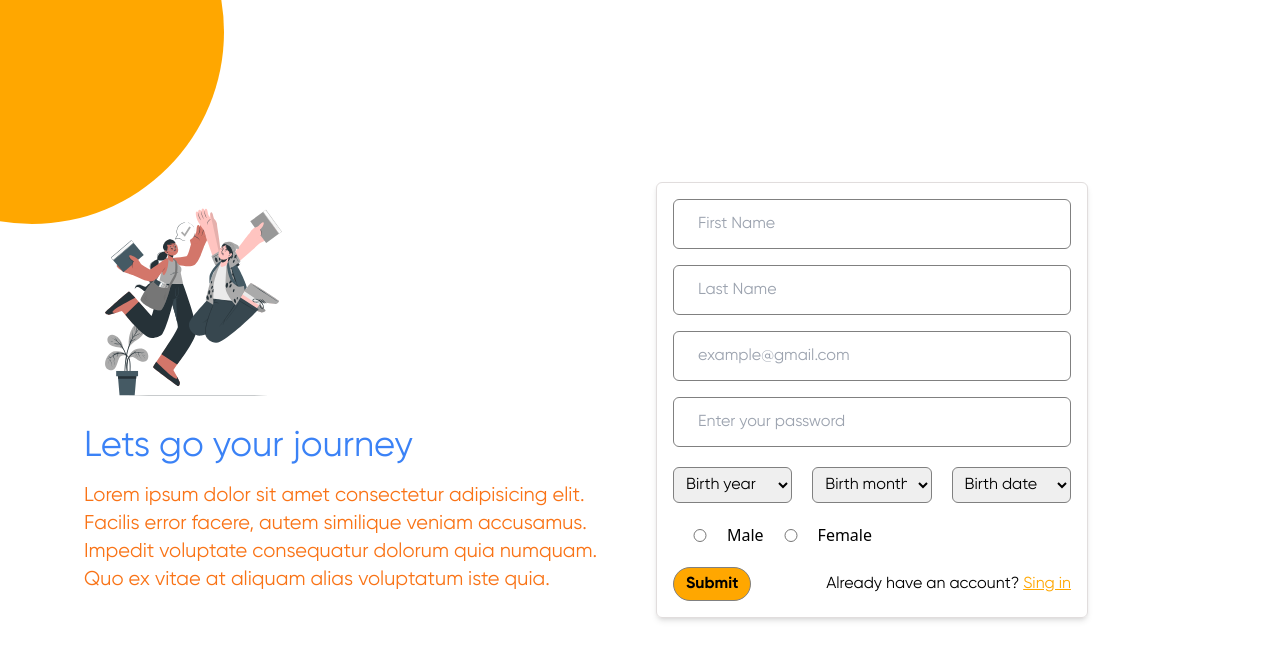
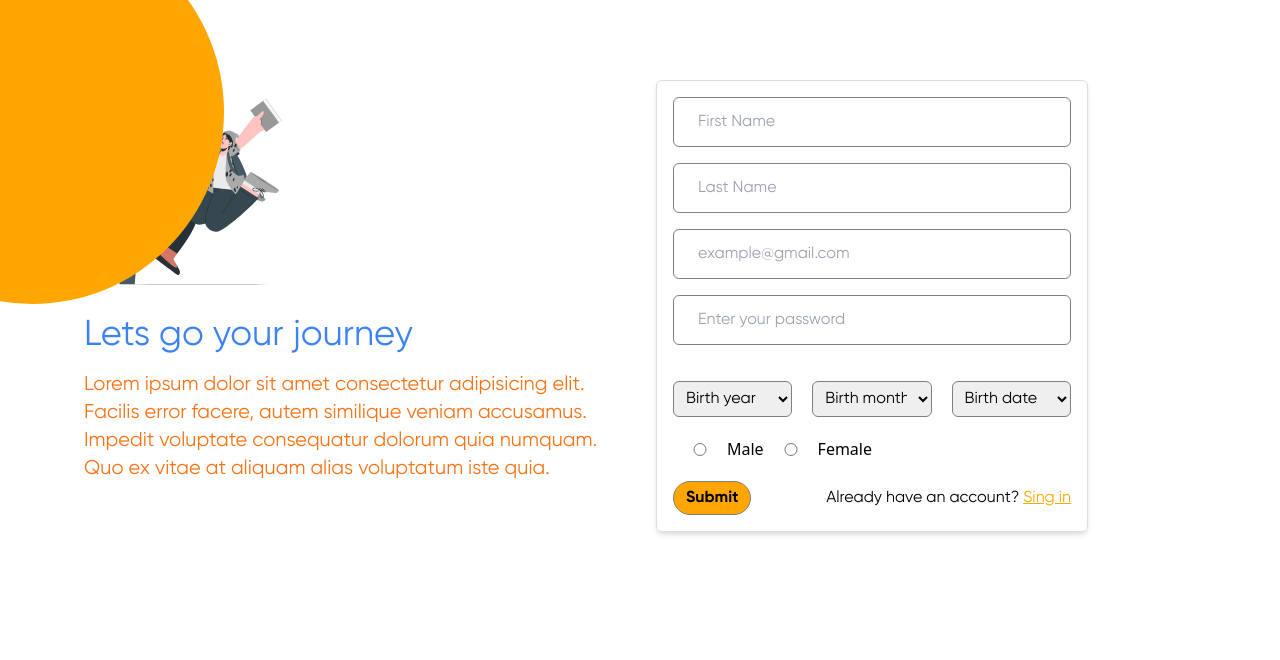
Before and after one commit to mnosumon/redux-authentication-pratice, a React (Vite) app: page / in a window 1280 px wide. Shown: the top 660 px of the page. Built offline with nearby package versions, Linux system fonts and the light colour scheme.

Commit message:
Error handling with formik

```diff
--- a/src/components/registration/RegisterFrom.jsx
+++ b/src/components/registration/RegisterFrom.jsx
@@ -6,7 +6,7 @@ import { signUp } from '../../warning/ragistration'
 
 let initialState = {
     firstName: "",
-    lastNmae: "",
+    lastName: "",
     email: "",
     password: "",
     birthYear: " ",
@@ -23,16 +23,37 @@ const RegisterFrom = () => {
             console.log("hello");
         }
     })
+    let {errors, touched} = formik
 console.log(formik);
   return (
     <div>
         <div className="w-[80%] shadow-md border border-[#e1dddd] p-4 rounded-md">
             <form onSubmit={formik.handleSubmit} action="" className='flex flex-col gap-5'>
-                <div className="flex flex-col gap-4">
-                    <input onChange={formik.handleChange} autoComplete='off' onBlur={formik.handleBlur} value={formik.values.firstName} type="text" name="firstName" placeholder="First Name"  className='py-3 px-6 w-full font-gilroyRegular focus:outline-none border border-lineColor rounded-md' />
-                    <input onChange={formik.handleChange} autoComplete='off' onBlur={formik.handleBlur} value={formik.values.lastNmae}  type="text" name="lastNmae" placeholder="Last Name"  className='py-3 px-6 w-full font-gilroyRegular focus:outline-none border border-lineColor rounded-md' />
-                    <input onChange={formik.handleChange} autoComplete='off' onBlur={formik.handleBlur} value={formik.values.email}  type="email" name="email" placeholder="example@gmail.com"  className='py-3 px-6 w-full font-gilroyRegular focus:outline-none border border-lineColor rounded-md' />
-                    <input onChange={formik.handleChange} autoComplete='off' onBlur={formik.handleBlur} value={formik.values.password}  type="password" name="password" placeholder="Enter your password"  className='py-3 px-6 w-full font-gilroyRegular focus:outline-none border border-lineColor rounded-md' />
+                <div className=''>
+                    <input onChange={formik.handleChange} autoComplete='off' onBlur={formik.handleBlur} value={formik.values.firstName} type="text" name="firstName" placeholder="First Name"  className={errors.firstName && touched.firstName ?'py-3 px-6 w-full font-gilroyRegular focus:outline-none border border-lineColor rounded-md':'py-3 px-6 w-full font-gilroyRegular focus:outline-none border border-lineColor rounded-md mb-4'} />
+                    {
+                        errors.firstName && touched.firstName && (
+                            <p className='text-sm font-gilroyRegular py-2 text-red-500'>{errors.firstName}</p>
+                        )
+                    }
+                    <input onChange={formik.handleChange} autoComplete='off' onBlur={formik.handleBlur} value={formik.values.lastName}  type="text" name="lastName" placeholder="Last Name"  className={errors.lastName && touched.lastName ?'py-3 px-6 w-full font-gilroyRegular focus:outline-none border border-lineColor rounded-md':'py-3 px-6 w-full font-gilroyRegular focus:outline-none border border-lineColor rounded-md mb-4'} />
+                    {
+                        errors.lastName && touched.lastName && (
+                            <p className='text-sm font-gilroyRegular py-2 text-red-500'>{errors.lastName}</p>
+                        )
+                    }
+                    <input onChange={formik.handleChange} autoComplete='off' onBlur={formik.handleBlur} value={formik.values.email}  type="email" name="email" placeholder="example@gmail.com"  className={errors.email && touched.email ?'py-3 px-6 w-full font-gilroyRegular focus:outline-none border border-lineColor rounded-md':'py-3 px-6 w-full font-gilroyRegular focus:outline-none border border-lineColor rounded-md mb-4'} />
+                    {
+                        errors.email && touched.email && (
+                            <p className='text-sm font-gilroyRegular py-2 text-red-500'>{errors.email}</p>
+                        )
+                    }
+                    <input onChange={formik.handleChange} autoComplete='off' onBlur={formik.handleBlur} value={formik.values.password}  type="password" name="password" placeholder="Enter your password"  className={errors.password && touched.password ?'py-3 px-6 w-full font-gilroyRegular focus:outline-none border border-lineColor rounded-md':'py-3 px-6 w-full font-gilroyRegular focus:outline-none border border-lineColor rounded-md mb-4'} />
+                    {
+                        errors.password && touched.password && (
+                            <p className='text-sm font-gilroyRegular py-2 text-red-500'>{errors.password}</p>
+                        )
+                    }
                 </div>
                 <div className="flex justify-between font-gilroyRegular">
                     <select onChange={formik.handleChange} onBlur={formik.handleBlur} autoComplete='off' value={formik.values.birthYear} name='birthYear' className='border rounded-md border-lineColor w-[30%] outline-none p-2'>
@@ -54,11 +75,18 @@ const RegisterFrom = () => {
                         <option>256</option>
                     </select>
                 </div>
+                <div>
                     <div className="flex items-center w-[50%]">
                         <input onChange={formik.handleChange} autoComplete='off' onBlur={formik.handleBlur} value='male' type="radio" name="gender" id="male"  className='py-3 px-6 w-full font-gilroyRegular focus:outline-none border border-lineColor rounded-md' />
                         <label htmlFor="male">Male</label>
                         <input onChange={formik.handleChange} autoComplete='off' onBlur={formik.handleBlur} value='female' type="radio" name="gender" id="female"  className='py-3 px-6 w-full font-gilroyRegular focus:outline-none border border-lineColor rounded-md' />
                         <label htmlFor="female">Female</label>
+                    </div>
+                    {
+                        errors.gender && touched.gender && (
+                            <p className='text-sm font-gilroyRegular py-2 text-red-500'>{errors.gender}</p>
+                        )
+                    }
                 </div>
                 <div className="flex justify-between items-center">
                     <button type='submit' className='px-3 py-1 font-gilroyBold border border-lineColor rounded-full bg-primary'>Submit</button>
--- a/src/page/ragistration/Ragistration.jsx
+++ b/src/page/ragistration/Ragistration.jsx
@@ -8,7 +8,7 @@ const Ragistration = () => {
     <>
       <div className="relative">
         <div className="h-96 w-96 bg-primary rounded-full absolute -top-40 -left-40"></div>
-        <div className="flex justify-center items-center gap-8 h-screen container">
+        <div className="flex justify-center my-20 gap-8 container">
           <div className="w-[45%]">
             <RegisterDecoration title="Lets go your journey" content="Lorem ipsum dolor sit amet consectetur adipisicing elit. Facilis error facere, autem similique veniam accusamus. Impedit voluptate consequatur dolorum quia numquam. Quo ex vitae at aliquam alias voluptatum iste quia." icon={<RegisterIcon/>} />
           </div>
```
Lines whose indentation alone changed are shown as unchanged.
